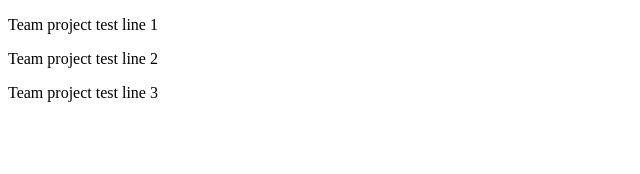
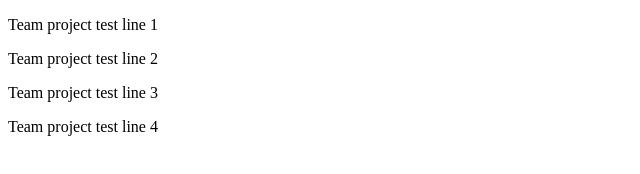
Before and after one commit to epkotni/test, a plain HTML site: page index.html in a window 1280 px wide. Shown: the whole page, without its empty margins (0-640 px from the left). Drawn offline with Linux system fonts and the light colour scheme.

Commit message:
１回目追記奥村

```diff
--- a/index.html
+++ b/index.html
@@ -8,5 +8,6 @@
     <p>Team project test line 1</p>
     <p>Team project test line 2 </p>
     <p>Team project test line 3</p>
+    <p>Team project test line 4</p> <!-- 奥村1回目追記 -->
   </body>
 </html>
```
